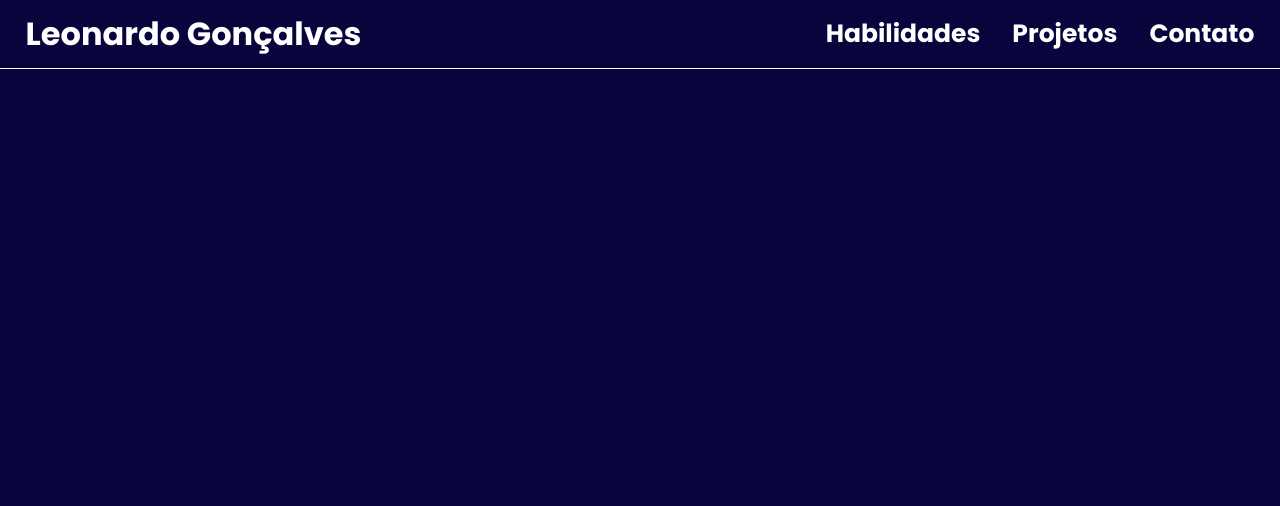
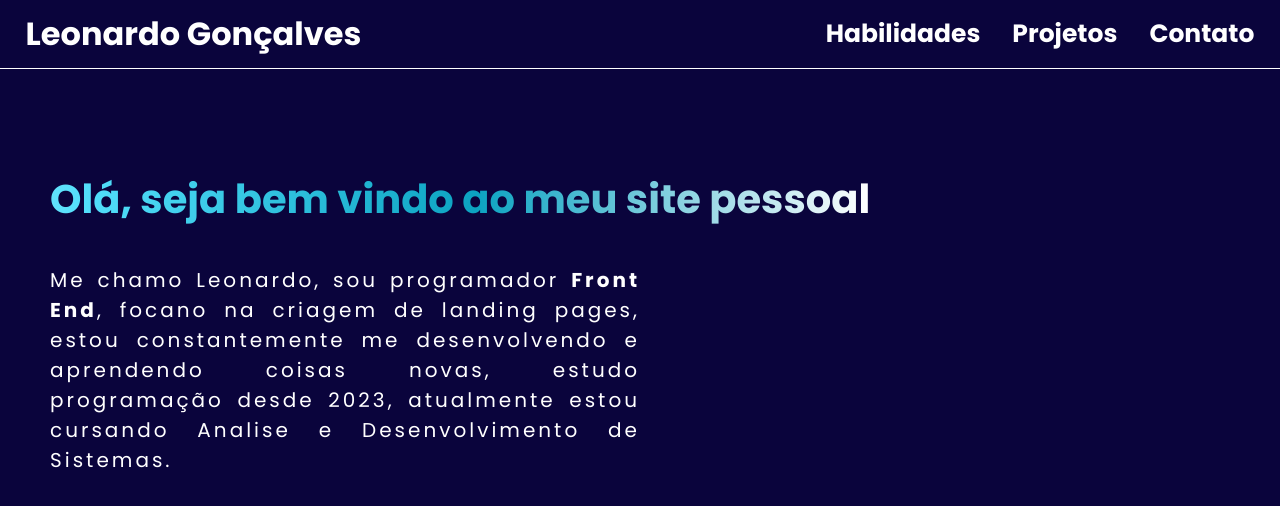
Before and after one commit to LeoGB09/pagina-pessoal, a plain HTML site: page index.html in a window 1280 px wide. Drawn offline with Linux system fonts and the light colour scheme; a web font is replaced by a local one.

Commit message:
Começo de section de conteudo
começo da seção de conteudo, até agora foi colocado titulo e um pequeno texto sobre mim

```diff
--- a/index.html
+++ b/index.html
@@ -20,7 +20,10 @@
 
     </header>
     <section class="apresentacao">
-
+        <div class="apresentacao-conteudo">
+            <h2>Olá, seja bem vindo ao meu site pessoal</h2>
+            <p>Me chamo Leonardo, sou programador <strong>Front End</strong>, focano na criagem de landing pages, estou constantemente me desenvolvendo e aprendendo coisas novas, estudo programação desde 2023, atualmente estou cursando Analise e Desenvolvimento de Sistemas.</p>
+        </div>
     </section>
 </body>
 </html>
--- a/style.css
+++ b/style.css
@@ -55,7 +55,36 @@ nav{
 
 /* FIM ESTILO CABEÇALHO */
 
+/* INICIO SEÇÃO CONTEUDO */
 
+.apresentacao{
+    margin: 100px 50px;
+}
+
+.apresentacao-conteudo{
+    display: flex;
+    flex-direction: column;
+    gap: 36px;
+}
+
+.apresentacao-conteudo h2{
+    font-size: 40px;
+    background-image: linear-gradient(to right, rgb(255, 255, 255), rgb(83, 223, 251), rgb(12, 163, 193), rgb(255,255,255));
+    -webkit-background-clip: text;
+    -webkit-text-fill-color: transparent;
+    animation: move 90s linear infinite;
+}
+
+.apresentacao-conteudo p{
+    text-align: justify;
+    letter-spacing: 3px;
+    font-size: 20px;
+    width: 50%;
+}
+
+
+
+/* FIM SEÇÃO CONTEUDO */
 
 /* ANIMAÇÕES */
 @keyframes fadeIn{
@@ -79,3 +108,9 @@ nav{
         transform: translate(-20px);
     }
 }
+
+@keyframes move{
+    to{
+        background-position: 4500vh;
+    }
+}
```
